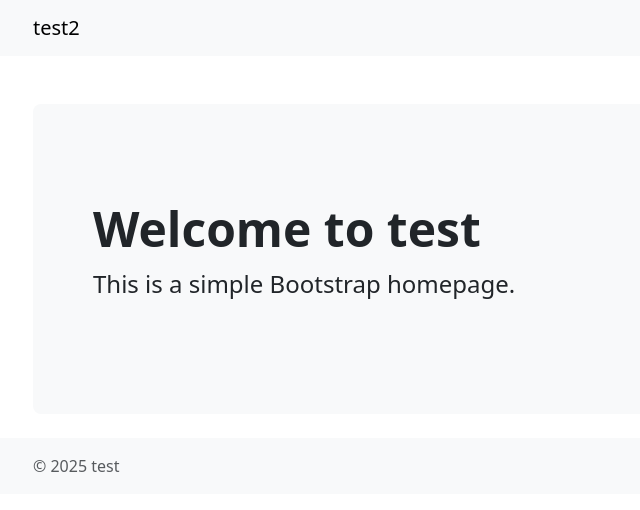
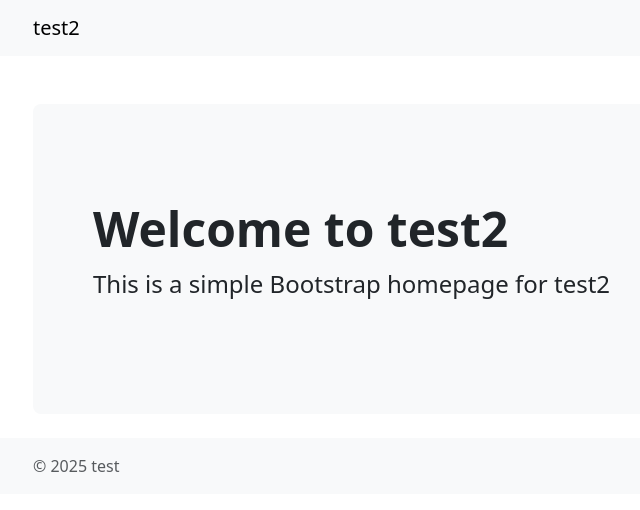
Before and after one commit to grehm68/simple, a plain HTML site: page index.html in a window 1280 px wide. Shown: the whole page, without its empty margins (49-689 px from the left). Drawn offline with nearby package versions, Linux system fonts and the light colour scheme.

Commit message:
test2 full

```diff
--- a/index.html
+++ b/index.html
@@ -15,8 +15,8 @@
   <main class="container mt-5">
     <div class="p-5 mb-4 bg-light rounded-3">
       <div class="container-fluid py-5">
-        <h1 class="display-5 fw-bold">Welcome to test</h1>
-        <p class="col-md-8 fs-4">This is a simple Bootstrap homepage.</p>
+        <h1 class="display-5 fw-bold">Welcome to test2</h1>
+        <p class="col-md-8 fs-4">This is a simple Bootstrap homepage for test2</p>
       </div>
     </div>
   </main>
```
